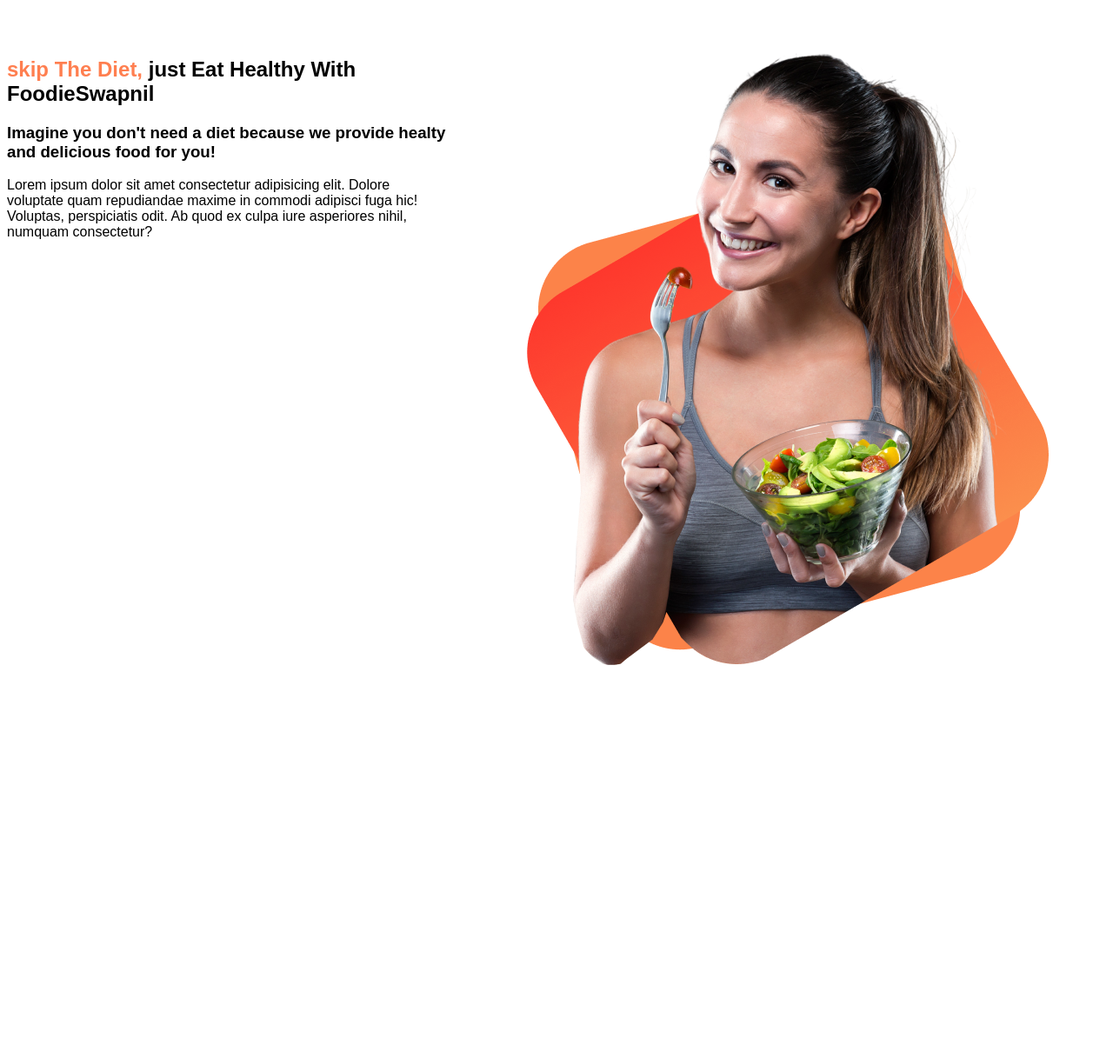
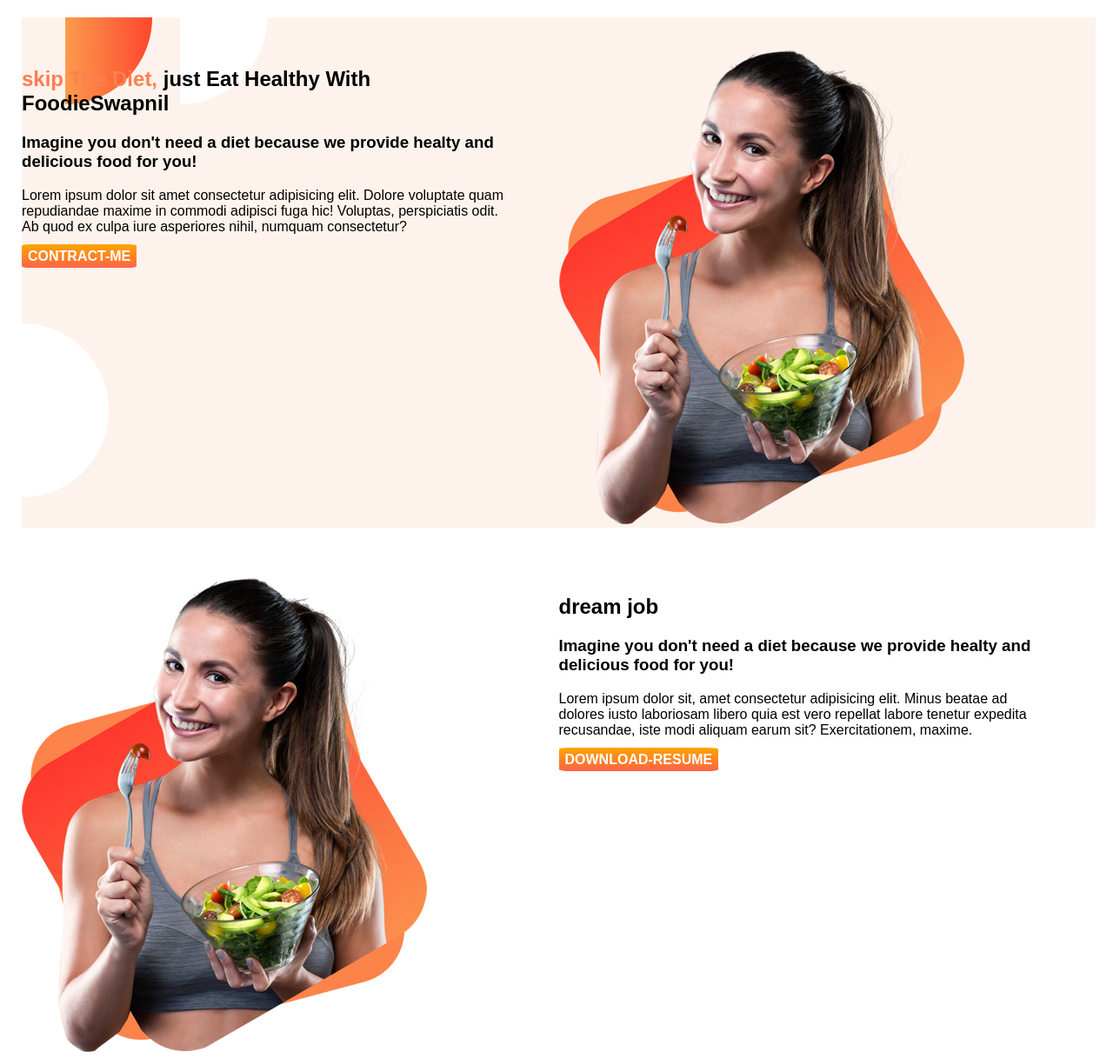
Before and after one commit to swapnildesign/Foodie-Swapnil, a plain HTML site: page index.html in a window 1280 px wide. Shown: the whole page at 87% size. Before the commit the page ends 806 px from the top, so only its background shows below. Drawn offline with Linux system fonts and the light colour scheme; a web font is replaced by a local one.

Commit message:
new loead

```diff
--- a/index.html
+++ b/index.html
@@ -12,16 +12,30 @@
     <link rel="stylesheet" href="style.css">
 
 </head>
-<section>
+<section class="top-banner">
     <div class="half-width">
         <h1><span class="color-change">skip The Diet,</span> just Eat Healthy With FoodieSwapnil
         </h1>
         <h3>Imagine you don't need a diet because we provide healty and delicious food for you!</h3>
         <p>Lorem ipsum dolor sit amet consectetur adipisicing elit. Dolore voluptate quam repudiandae maxime in commodi adipisci fuga hic! Voluptas, perspiciatis odit. Ab quod ex culpa iure asperiores nihil, numquam consectetur?</p>
+        <a class="contract-button" target="_blank" href="https://www.facebook.com/FreelancerSwapnil">CONTRACT-ME</a>
     </div>
 
-    <div class="half-width"><img src="images/female/Group 8425.png" alt=""></div>
+    <div class="half-width"><img src="images/female/WER.png" alt=""></div>
+
 </section>
+<section class="dream job">
+    <div class="half-width"><img src="images/female/WER.png" alt="">
+    </div>
+
+    <div class="half-width">
+        <h1>dream job</h1>
+        <h3>Imagine you don't need a diet because we provide healty and delicious food for you!</h3>
+        <p>Lorem ipsum dolor sit, amet consectetur adipisicing elit. Minus beatae ad dolores iusto laboriosam libero quia est vero repellat labore tenetur expedita recusandae, iste modi aliquam earum sit? Exercitationem, maxime.</p>
+        <a class="contract-button" target="_blank" href="">DOWNLOAD-RESUME</a>
+    </div>
+</section>
+
 
 <body>
 
--- a/style.css
+++ b/style.css
@@ -1,5 +1,7 @@
 body {
     font-family: 'Otomanopee One', sans-serif;
+    padding-left: 5px;
+    margin: 0;
 }
 
 h1 {
@@ -12,6 +14,7 @@ h1 {
 
 section {
     display: flex;
+    margin: 20px;
 }
 
 .half-width {
@@ -23,3 +26,17 @@ section {
 .half-widht img {
     width: 10%;
 }
+
+.contract-button {
+    text-decoration: none;
+    background-image: linear-gradient(orange, tomato);
+    padding: 5px 7px;
+    border-radius: 7%;
+    color: white;
+    font-weight: 700;
+}
+
+.top-banner {
+    background-image: url(images/shapes/7.png);
+    background-repeat: no-repeat;
+}
```
Also changed, not shown: images/female/WER.png (added).
